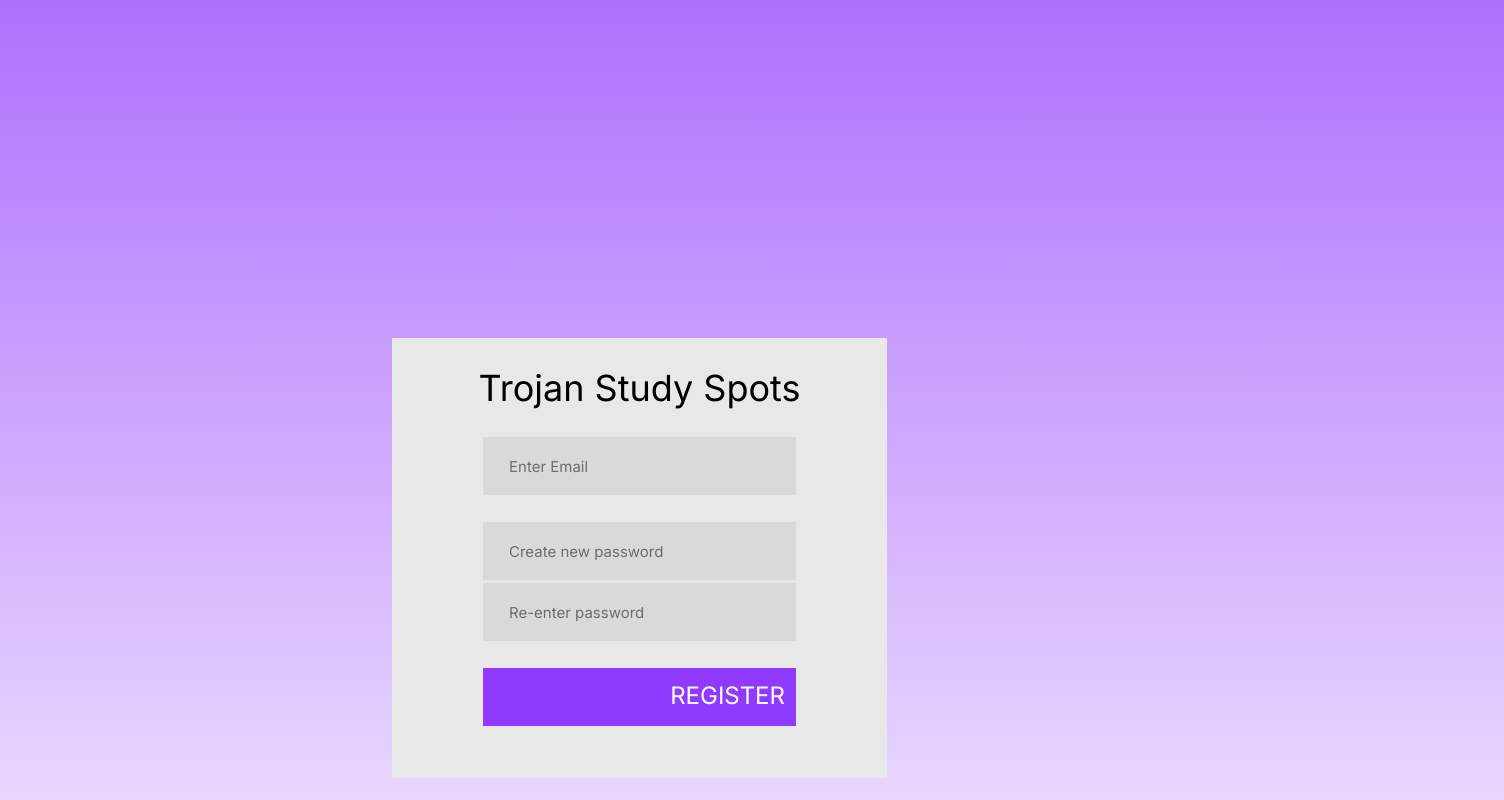
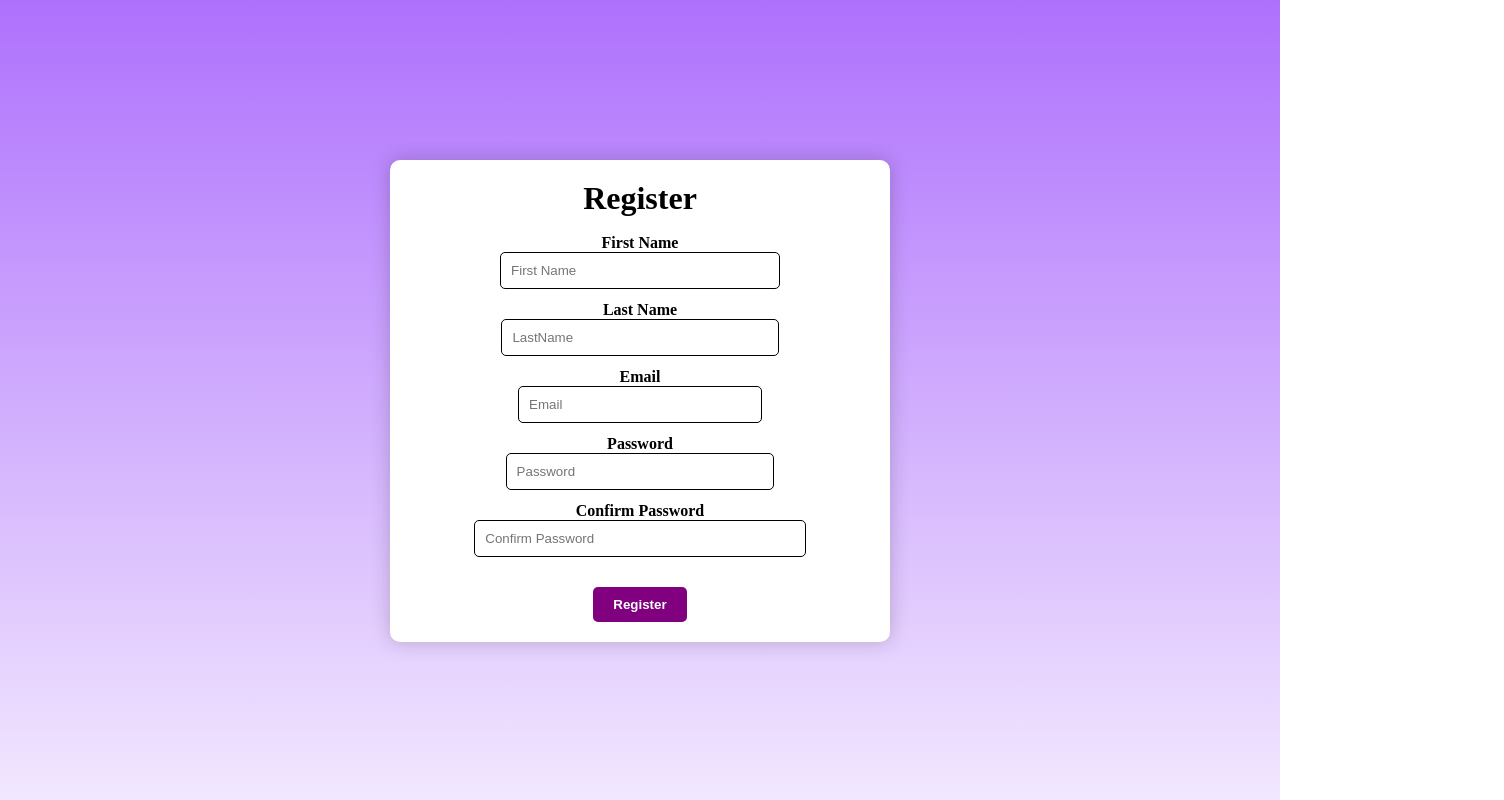
Before and after one commit to Arat2003/studyspots, a React (Create React App) app in the folder web/: page /register in a window 1280 px wide. Shown: the top 800 px of the page, 1504 px wide, since content can reach past the window. Built offline with nearby package versions, Linux system fonts and the light colour scheme.

Commit message:
Updated reg page with usable input fields

```diff
--- a/web/src/components/Register/Register.css
+++ b/web/src/components/Register/Register.css
@@ -1,174 +1,62 @@
-@import url("https://fonts.googleapis.com/css?family=Inter:400");
+body{
+  background: linear-gradient(180deg, rgb(174.4, 112.74, 252.88) 0%,
+rgba(255, 255, 255, 0) 100%);
+}
+.form {
+  width: 500px; /* Set the width of the form */
+  margin: auto; /* Center the form horizontally */
+  padding: 20px;
+  background: white;
+  border-radius: 10px;
+  box-shadow: 0px 0px 20px rgba(0, 0, 0, 0.2); /* Add a shadow effect */
+  margin-top: 20vh
+}
+h1{
+  font-family: Bodoni;
+  margin-bottom: 15px;
+}
+.form-body {
+  display: flex;
+  flex-direction: column;
+  align-items: center;
+  text-align: center;
 
-.screen a {
-  display: contents;
-  text-decoration: none;
 }
 
-.container-center-horizontal {
-  display: flex;
-  flex-direction: row;
-  justify-content: center;
-  pointer-events: none;
-  width: 100%;
+.form__label {
+  font-weight: bold;
+  margin-bottom: 25px;
+  padding-bottom: 15px;
+  font-family: Bodoni;
 }
 
-.container-center-horizontal > * {
-  flex-shrink: 0;
-  pointer-events: auto;
+.form__input {
+  width: 100%;
+  padding: 10px;
+  border: black 1px solid;
+  border-radius: 5px;
+  margin-bottom: 10px;
+
 }
 
-.valign-text-middle {
+.btn {
+  background-color: #800080;
+  color: #fff;
+  border: none;
+  border-radius: 5px;
+  padding: 10px 20px;
+  cursor: pointer;
+  margin-top: 20px;
+  font-weight: bold;
+}
+
+.btn:hover {
+  background-color: #fff;
+  color: #800080;
+  transition: all 0.3s ease-in-out;
+}
+
+.footer{
   display: flex;
-  flex-direction: column;
   justify-content: center;
 }
-
-.registerscreen {
-  align-items: flex-start;
-  background: linear-gradient(180deg, rgb(174.4, 112.74, 252.88) 0%,
-rgba(255, 255, 255, 0) 100%);
-  background-color:
-rgba(255, 255, 255, 1);
-  border: 1px none;
-  display: flex;
-  height: 1117px;
-  padding: 338px 616px;
-  width: 1728px;
-}
-
-.overlap-group {
-  -webkit-backdrop-filter: blur(4px) brightness(100%);
-  align-items: center;
-  backdrop-filter: blur(4px) brightness(100%);
-  background-color: var(--gray-nurse);
-  display: flex;
-  flex-direction: column;
-  min-height: 440px;
-  padding: 28px 81px;
-  width: 495px;
-}
-
-.title {
-  align-self: flex-start;
-  height: 44px;
-  letter-spacing: 0;
-  line-height: normal;
-  text-align: center;
-  width: 323px;
-}
-
-.overlap-group3 {
-  align-items: flex-start;
-  background-color: var(--alto);
-  display: flex;
-  height: 58px;
-  margin-top: 27px;
-  min-width: 313px;
-  padding: 19px 26px;
-}
-
-.overlap-group2 {
-  align-items: flex-start;
-  background-color: var(--alto);
-  display: flex;
-  height: 58px;
-  margin-top: 27px;
-  min-width: 313px;
-  padding: 19px 26px;
-}
-
-.enter-email {
-  height: 18px;
-  letter-spacing: 0;
-  line-height: normal;
-  width: 266px;
-}
-
-
-
-.x-password {
-  height: 18px;
-  letter-spacing: 0;
-  line-height: normal;
-}
-
-.overlap-group4 {
-  align-items: flex-start;
-  background-color: var(--alto);
-  display: flex;
-  height: 58px;
-  margin-top: 3px;
-  min-width: 313px;
-  padding: 19px 26px;
-}
-
-.overlap-group1 {
-  align-items: flex-start;
-  background-color: var(--electric-violet);
-  display: flex;
-  height: 58px;
-  justify-content: flex-end;
-  margin-top: 27px;
-  min-width: 313px;
-  padding: 13px 11px;
-}
-
-.place {
-  height: 29px;
-  letter-spacing: 0;
-  line-height: normal;
-  text-align: center;
-  width: 290px;
-}
-
-:root {
-    --black-2:
-  rgba(0, 0, 0, 0.502);
-    --black:
-  rgba(0, 0, 0, 1);
-    --electric-violet:
-  rgba(144, 57, 255, 1);
-    --alto:
-  rgba(217, 217, 217, 1);
-    --gray-nurse:
-  rgba(232, 232, 232, 1);
-    --white:
-  rgba(255, 255, 255, 1);
-
-    --font-size-m: 15px;
-    --font-size-l: 16px;
-    --font-size-xl: 24px;
-    --font-size-xxl: 36px;
-
-    --font-family-inter: "Inter";
-  }
-
-  .inter-normal-black-16px {
-    color: var(--black);
-    font-family: var(--font-family-inter);
-    font-size: var(--font-size-l);
-    font-weight: 400;
-    font-style: normal;
-  }
-  .inter-normal-black-15px {
-    color: var(--black-2);
-    font-family: var(--font-family-inter);
-    font-size: var(--font-size-m);
-    font-weight: 400;
-    font-style: normal;
-  }
-  .inter-normal-white-24px {
-    color: var(--white);
-    font-family: var(--font-family-inter);
-    font-size: var(--font-size-xl);
-    font-weight: 400;
-    font-style: normal;
-  }
-  .inter-normal-black-36px {
-    color: var(--black);
-    font-family: var(--font-family-inter);
-    font-size: var(--font-size-xxl);
-    font-weight: 400;
-    font-style: normal;
-  }
--- a/web/src/components/Register/Register.js
+++ b/web/src/components/Register/Register.js
@@ -2,60 +2,41 @@ import React from "react";
 import "./Register.css";
 function App() {
   return (
-    <Register
-      spanText1="Trojan Study Spots"
-      spanText2="Enter Email"
-      spanText3="Create new password"
-      spanText4="Re-enter password"
-      spanText5="REGISTER"
-    />
+    <Register/>
   );
 }
 
 export default App;
 
-function Register(props) {
-  const { spanText1, spanText2, spanText3, spanText4, spanText5 } = props;
-
-  return (
-    <div className="container-center-horizontal">
-      <div className="registerscreen">
-        <div className="overlap-group">
-          <h1 className="titlevalign-text-middleinter-normal-black-36px">
-            <span>
-              <span className="inter-normal-black-36px">{spanText1}</span>
-            </span>
-          </h1>
-          <div className="overlap-group3">
-            <div className="enter-emailvalign-text-middleinter-normal-black-15px">
-              <span>
-                <span className="inter-normal-black-15px">{spanText2}</span>
-              </span>
-            </div>
-          </div>
-          <div className="overlap-group2">
-            <div className="x-passwordvalign-text-middleinter-normal-black-15px">
-              <span>
-                <span className="inter-normal-black-15px">{spanText3}</span>
-              </span>
-            </div>
-          </div>
-          <div className="overlap-group4">
-            <div className="x-passwordvalign-text-middleinter-normal-black-15px">
-              <span>
-                <span className="inter-normal-black-15px">{spanText4}</span>
-              </span>
-            </div>
-          </div>
-          <div className="overlap-group1">
-            <div className="placevalign-text-middleinter-normal-white-24px">
-              <span>
-                <span className="inter-normal-white-24px">{spanText5}</span>
-              </span>
-            </div>
-          </div>
-        </div>
-      </div>
+function Register() {
+  return(
+    <div className = "form">
+    <div className="form-body">
+      <h1 class="form-title">Register</h1>
+    <div className="username">
+        <label className="form__label" for="firstName">First Name </label>
+        <input className="form__input" type="text" id="firstName" placeholder="First Name"/>
     </div>
-  );
-}
+    <div className="lastname">
+        <label className="form__label" for="lastName">Last Name </label>
+        <input  type="text" name="" id="lastName"  className="form__input"placeholder="LastName"/>
+    </div>
+    <div className="email">
+        <label className="form__label" for="email">Email </label>
+        <input  type="email" id="email" className="form__input" placeholder="Email"/>
+    </div>
+    <div className="password">
+        <label className="form__label" for="password">Password </label>
+        <input className="form__input" type="password"  id="password" placeholder="Password"/>
+    </div>
+    <div className="confirm-password">
+        <label className="form__label" for="confirmPassword">Confirm Password </label>
+        <input className="form__input" type="password" id="confirmPassword" placeholder="Confirm Password"/>
+    </div>
+</div>
+<div class="footer">
+    <button type="submit" class="btn">Register</button>
+</div>
+</div>
+)
+  }
```
